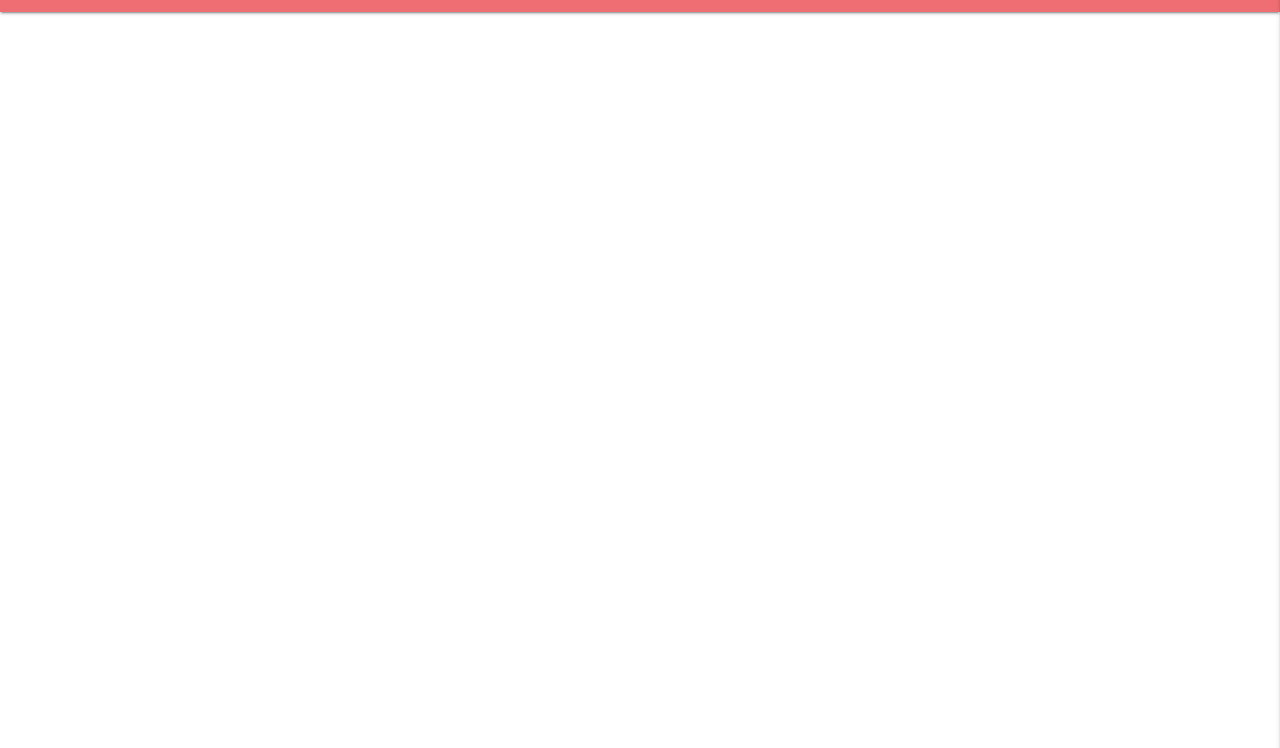
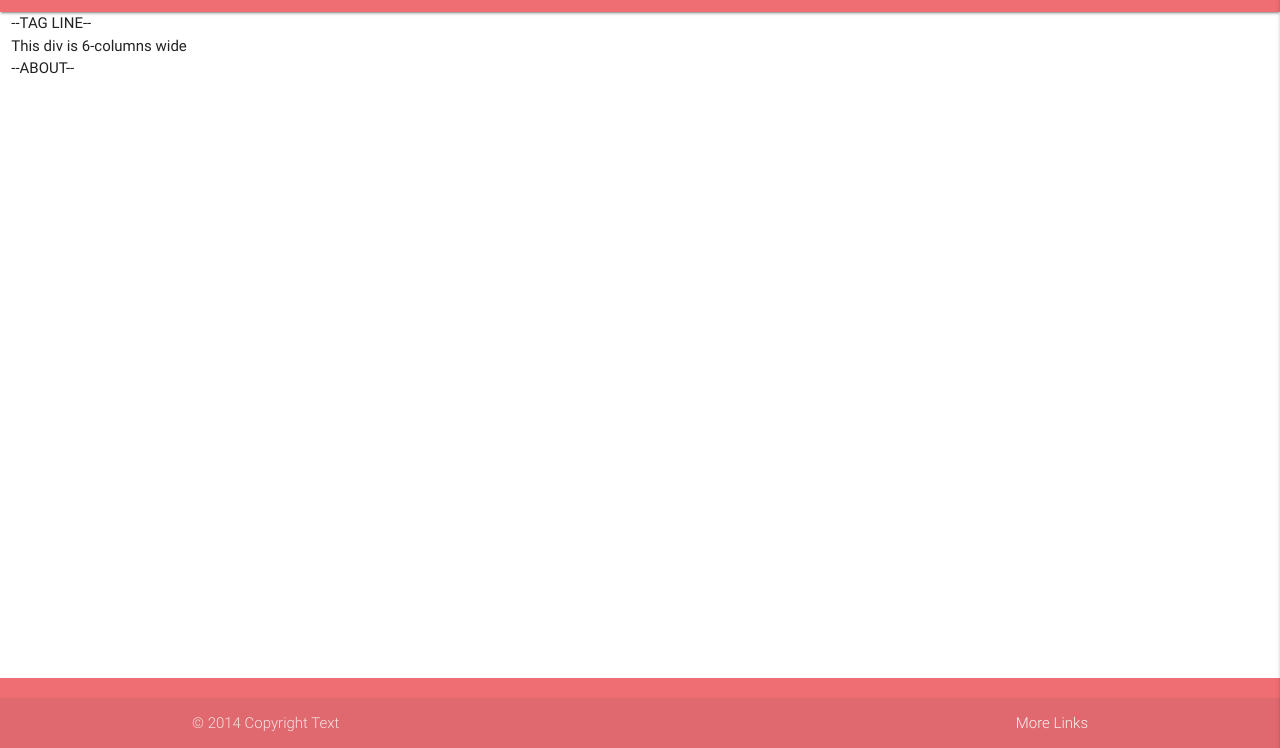
Before and after one commit to xchau/Q2-Project, a plain HTML site: page public/index.html in a window 1280 px wide. Shown: the part 52-800 px from the top of the page. Drawn offline with nearby package versions, Linux system fonts and the light colour scheme.

Commit message:
Close #4 Fix Indentation

```diff
--- a/public/css/index.css
+++ b/public/css/index.css
@@ -0,0 +1,19 @@
+body {
+   display: flex;
+   min-height: 100vh;
+   flex-direction: column;
+ }
+
+ main {
+   flex: 1 0 auto;
+ }
+
+/*NAV BAR*/
+
+
+
+/*BODY*/
+
+
+
+/*FOOTER*/
--- a/public/index.html
+++ b/public/index.html
@@ -5,7 +5,7 @@
       <meta name="viewport" content="width=device-width, initial-scale=1.0"/>
       <link href="http://fonts.googleapis.com/icon?family=Material+Icons" rel="stylesheet">
       <link rel="stylesheet" href="https://cdnjs.cloudflare.com/ajax/libs/materialize/0.97.8/css/materialize.min.css">
-      <link rel="stylesheet" href="./css/index.css">
+      <link rel="stylesheet" href="css/index.css">
       <title>NearBuy</title>
       <script defer src="https://code.jquery.com/jquery-2.2.4.min.js" integrity="sha256-BbhdlvQf/xTY9gja0Dq3HiwQF8LaCRTXxZKRutelT44=" crossorigin="anonymous"></script>
       <script defer src="https://cdnjs.cloudflare.com/ajax/libs/materialize/0.97.8/js/materialize.min.js"></script>
@@ -24,7 +24,8 @@
         </div>
 
         <ul id="slide-out" class="side-nav">
-          <li><div class="userView">
+          <li>
+            <div class="userView">
               <div class="background">
                 <img src="#">
               </div>
@@ -32,7 +33,8 @@
               <a href="#!name"><span class="white-text name">John Doe</span></a>
               <a href="#!email"><span class="white-text email">jdandturk@gmail.com</span></a>
             </div></li>
-          <li><a href="#!"><i class="material-icons">cloud</i>First Link With Icon</a></li>
+          <li>
+            <a href="#!"><i class="material-icons">cloud</i>First Link With Icon</a></li>
           <li><a href="#!">Second Link</a></li>
           <li><div class="divider"></div></li>
           <li><a class="subheader">Subheader</a></li>
@@ -41,8 +43,22 @@
 
       </nav>
 
+      <main>
+        <div class="row">
+          <div class="col s12">--TAG LINE--</div>
+          <div class="col s12">This div is 6-columns wide</div>
+          <div class="col s12">--ABOUT--</div>
+        </div>
+      </main>
 
-
+      <footer class="page-footer">
+        <div class="footer-copyright">
+          <div class="container">
+            © 2014 Copyright Text
+            <a class="grey-text text-lighten-4 right" href="#!">More Links</a>
+          </div>
+        </div>
+      </footer>
 
     </body>
   </html>
```
Lines whose indentation alone changed are shown as unchanged.
